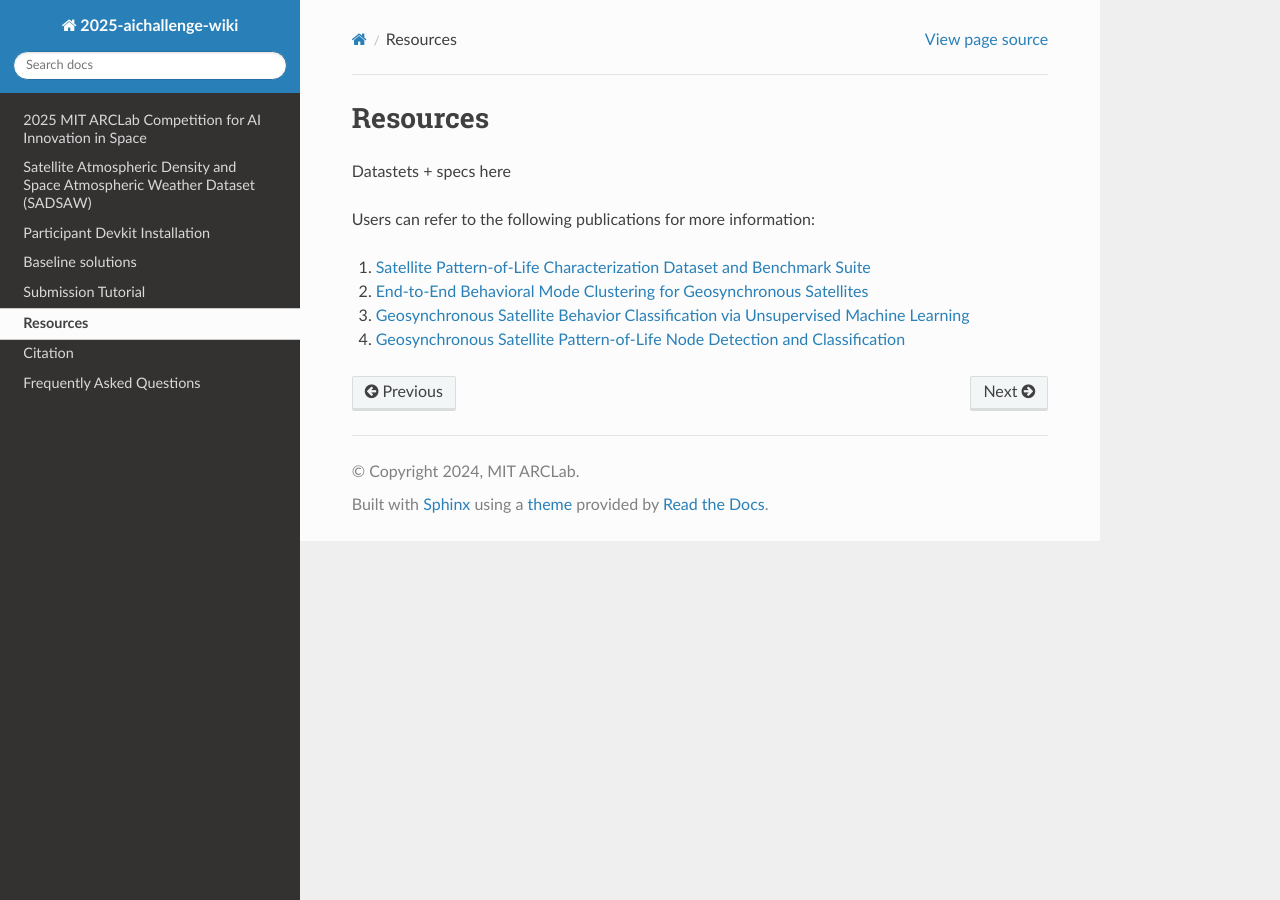
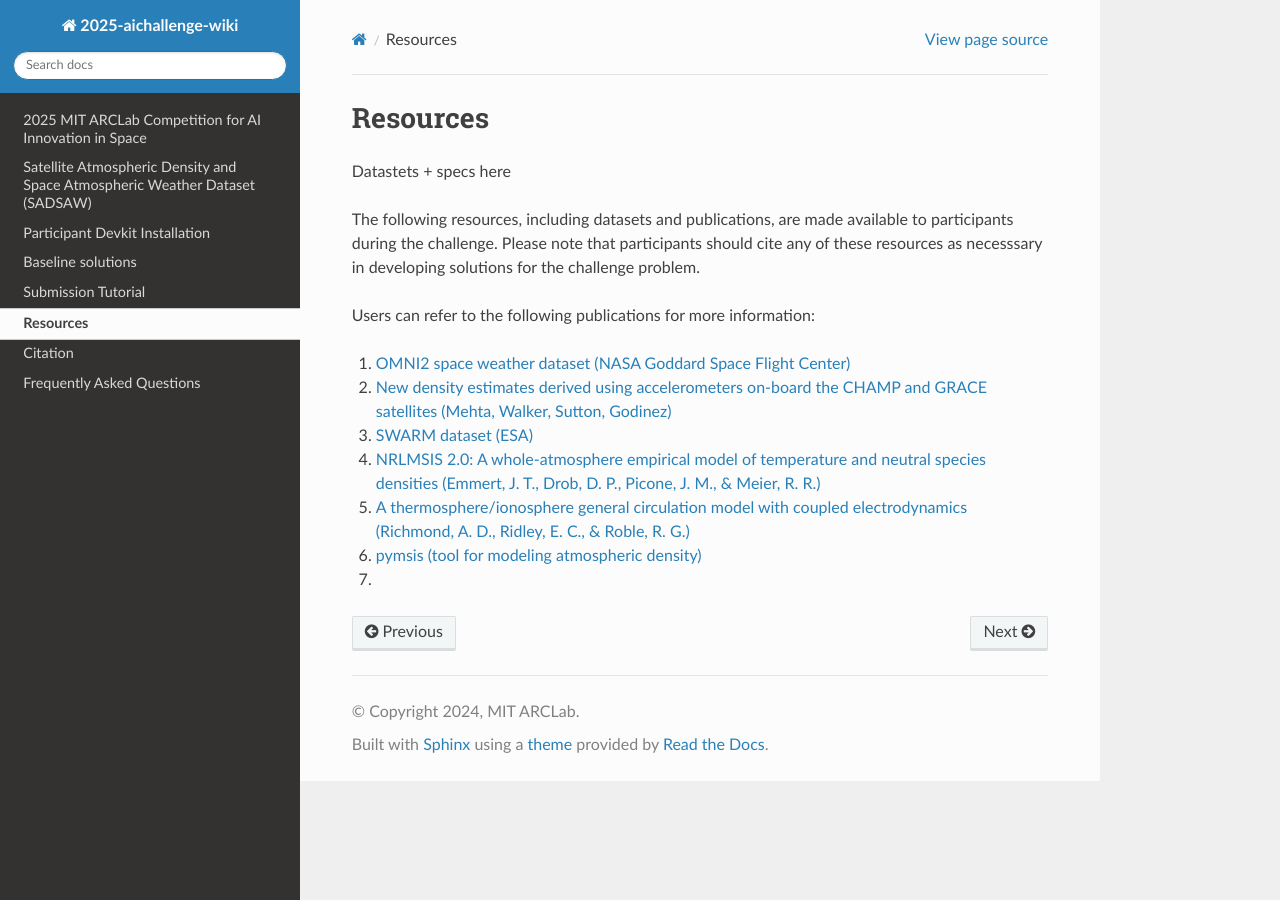
Before and after one commit to olgupila/STORM-AI-devkit-2025, a Sphinx documentation site: the page built from docs/resources.md, in a window 1280 px wide. Built offline with Sphinx 7.4.7 and the Read the Docs theme 3.1.0, drawn with Linux system fonts in a browser that asks for light colours; pages that are not in the unit, such as notebooks, are missing from menus.

Commit message:
resources

```diff
--- a/docs/resources.md
+++ b/docs/resources.md
@@ -2,12 +2,20 @@
 
 Datastets + specs here
 
+The following resources, including datasets and publications, are made available to participants during the challenge. Please note that participants should cite any of these resources as necesssary in developing solutions for the challenge problem.
+
 Users can refer to the following publications for more information:
 
-1. [Satellite Pattern-of-Life Characterization Dataset and Benchmark Suite](https://www.researchgate.net/publication/374083350_AI_SSA_Challenge_Problem_Satellite_Pattern-of-Life_Characterization_Dataset_and_Benchmark_Suite)
+1. [OMNI2 space weather dataset (NASA Goddard Space Flight Center)](https://omniweb.gsfc.nasa.gov/form/dx1.html)
 
-2. [End-to-End Behavioral Mode Clustering for Geosynchronous Satellites](https://www.researchgate.net/publication/374025335_End-to-End_Behavioral_Mode_Clustering_for_Geosynchronous_Satellites)
+2. [New density estimates derived using accelerometers on-board the CHAMP and GRACE satellites (Mehta, Walker, Sutton, Godinez)](https://www.researchgate.net/publication/311582400_New_density_estimates_derived_using_accelerometers_on-board_the_CHAMP_and_GRACE_satellites)
 
-3. [Geosynchronous Satellite Behavior Classification via Unsupervised Machine Learning](https://www.researchgate.net/publication/368982563_Geosynchronous_Satellite_Behavior_Classification_via_Unsupervised_Machine_Learning)
+3. [SWARM dataset (ESA)](https://earth.esa.int/eogateway/missions/swarm)
 
-4. [Geosynchronous Satellite Pattern-of-Life Node Detection and Classification](https://www.researchgate.net/publication/368923741_Geosynchronous_Satellite_Pattern-of-Life_Node_Detection_and_Classification)
+4. [NRLMSIS 2.0: A whole‐atmosphere empirical model of temperature and neutral species densities (Emmert, J. T., Drob, D. P., Picone, J. M., & Meier, R. R.)](https://doi.org/10.1029/2020JA028532)
+
+5. [A thermosphere/ionosphere general circulation model with coupled electrodynamics (Richmond, A. D., Ridley, E. C., & Roble, R. G.)](https://doi.org/10.1029/92GL00401)
+
+4. [pymsis (tool for modeling atmospheric density)](https://pypi.org/project/pymsis/)
+
+5.
```
Also changed, not shown: docs/baseline.md (+1 -1 lines).
